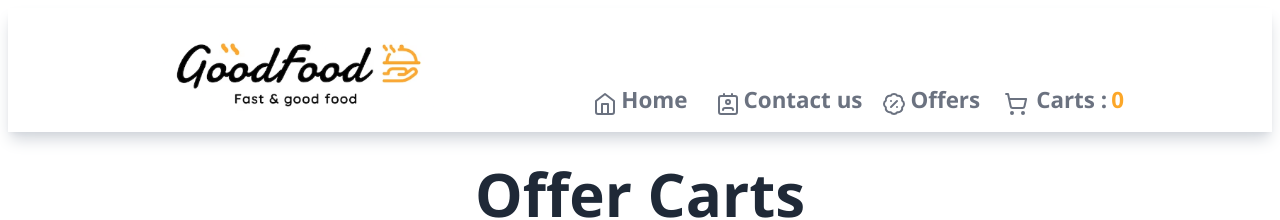
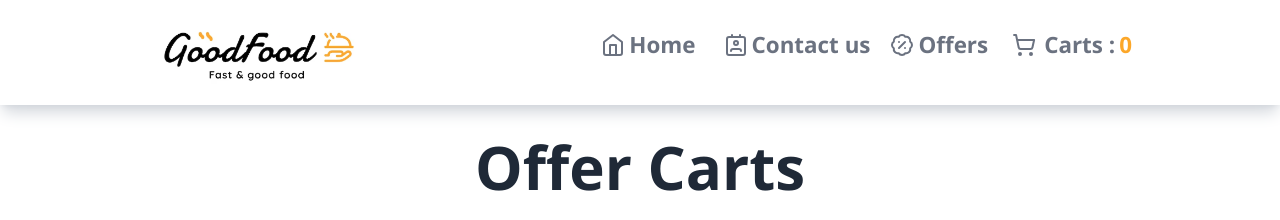
Before and after one commit to Adhav712/Food-ordering-website, a React (Vite) app: page /offers in a window 1280 px wide. Shown: the top 220 px of the page. Built offline with nearby package versions, Linux system fonts and the light colour scheme.

Commit message:
minor changes in ui

```diff
--- a/src/components/App.jsx
+++ b/src/components/App.jsx
@@ -16,7 +16,7 @@ function App() {
 
     // className='bg-gray-400'
     <Provider store={appstore}>
-      <div className='w-full'>
+      <div className='w-auto'>
         <Header />
         <Outlet />
       </div>
--- a/src/components/Body.jsx
+++ b/src/components/Body.jsx
@@ -10,6 +10,7 @@ import { Shimmerui } from './Shimmerui';
 import { Shimmercards } from './Shimmercards';
 import { Accordiandata } from '../Mock/Accordiandata';
 
+//* What's on your mind?
 
 export const Body = () => {
 
--- a/src/components/Header.jsx
+++ b/src/components/Header.jsx
@@ -8,35 +8,35 @@ export const Header = () => {
     const selector = useSelector((store) => store.cart.items)
 
     return (
-        <div className='overflow-hidden flex justify-between items-end  m-2
+        <div className='overflow-hidden flex justify-between items-center
           max-sm:block max-md:px-1 max-lg:block
       shadow-lg shadow-gray-300 px-32'>
 
-            <div className='flex justify-center'>
-                <Link to={'/home'}> <img src={images} alt="logo" className='w-72  mx-5 max-sm:w-56 py-5  overflow-hidden' /></Link>
+            <div className='flex justify-center items-center'>
+                <Link to={'/home'}> <img src={images} alt="logo" className='w-56  mx-5 max-sm:w-56 py-5  overflow-hidden' /></Link>
             </div>
 
             <ul className='flex items-center justify-center pb-4'>
                 <Link to={'/home'}>
-                    <li className=' flex justify-center items-end  outline-none mx-2 text-[1.4em]
+                    <li className=' flex justify-center items-center  outline-none mx-2 text-[1.4em]
                      text-gray-500 font-semibold  max-sm:text-[15px]  max-xl:text-md  max-sm:mx-[0.4em] hover:text-[#fca729] '>
 
                         <Home className='mx-1 text-gray-500 hover:text-[#fca729] w-[24px] max-sm:w-[18px] max-sm:mx-[2px]' />
                         Home</li></Link>
-                <Link className='flex items-end  ' to={'/contact'}>
+                <Link className='flex items-center  ' to={'/contact'}>
                     <li
-                        className=' flex justify-center items-end  mx-4 outline-none text-[1.4em] text-gray-500 font-semibold max-sm:text-md max-sm:text-[15px] max-sm:mx-[0.4em] hover:text-[#fca729]' >
+                        className=' flex justify-center items-center  mx-4 outline-none text-[1.4em] text-gray-500 font-semibold max-sm:text-md max-sm:text-[15px] max-sm:mx-[0.4em] hover:text-[#fca729]' >
 
                         <Contact className='mx-1 text-gray-500 hover:text-[#fca729] w-[24px] max-sm:w-[18px] max-sm:mx-[2px]' />
                         Contact us</li></Link>
                 <Link
                     to={'/offers'}>
                     <li
-                        className='flex justify-center items-end  outline-none text-[1.4em] text-gray-500 font-semibold max-sm:text-md max-sm:text-[15px] max-sm:mx-[0.4em] hover:text-[#fca729]'>
+                        className='flex justify-center items-center  outline-none text-[1.4em] text-gray-500 font-semibold max-sm:text-md max-sm:text-[15px] max-sm:mx-[0.4em] hover:text-[#fca729]'>
                         <BadgePercent className='mx-1 text-gray-500 hover:text-[#fca729] w-[24px] max-sm:w-[18px] max-sm:mx-[2px]' />
                         Offers</li></Link>
                 <Link to={'/carts'}> <li
-                    className=' flex justify-center items-end  outline-none  mx-4 text-[1.4em] text-gray-500 max-sm:text-[15px] font-semibold max-sm:text-md max-sm:mx-[0.4em] hover:text-[#fca729]'>
+                    className=' flex justify-center items-center  outline-none  mx-4 text-[1.4em] text-gray-500 max-sm:text-[15px] font-semibold max-sm:text-md max-sm:mx-[0.4em] hover:text-[#fca729]'>
 
                     <ShoppingCart className='mx-2 text-gray-500 hover:text-[#fca729] w-[24px] max-sm:w-[18px] max-sm:mx-[2px]' />
                     Carts :  <span className='text-[#fca729] mx-1 '> {selector.length}</span></li>
--- a/src/components/Offers.jsx
+++ b/src/components/Offers.jsx
@@ -13,7 +13,7 @@ const Offers = () => {
     return (
         <div className='mx-10'>
             <div className='text-center'>
-                <h1 className=' font-bold text-gray-800 text-6xl my-8'>Offer Carts</h1>
+                <h1 className=' font-bold text-gray-800 text-6xl my-8 max-sm:text-4xl'>Offer Carts</h1>
             </div>
             <div className=' inline-flex justify-center flex-wrap'>
                 {mapdata === undefined ? <Shimmercards /> : mapdata.map((item) => {
--- a/src/components/Restaurantcard.jsx
+++ b/src/components/Restaurantcard.jsx
@@ -6,7 +6,7 @@ import { Link } from "react-router-dom"
 import { withofferlabel } from './Restaurantmainmenucart'
 
 
-// Restaurants with online food delivery in Chennai
+//^ Restaurants with online food delivery in Chennai  [ SEARCH ]
 
 export const Restaurantcard = () => {
 
@@ -96,7 +96,7 @@ export const Restaurantcard = () => {
                     className="text-gray-600 max-sm:text-sm max-sm:mx-0  max-sm:my-4 py-2 px-4 border border-gray-300 mx-2 rounded-3xl">Reset</button>
 
             </div>
-            <div className="flex flex-wrap justify-center">
+            <div className="flex flex-wrap justify-center ">
                 {
                     data.length > 0 && filterarray.map((item) => {
                         return <Link key={item.info.id} to={'/home/topratedrestaurant/' + item.info.id}>
--- a/src/components/Restaurantcarddetails.jsx
+++ b/src/components/Restaurantcarddetails.jsx
@@ -22,16 +22,16 @@ export const Restaurantcarddetails = () => {
     const datalen = Accordiancard?.data?.cards?.length
 
     return datalen === undefined ? <Shimmeraccordian /> : (
-        < div className="mx-[17em] max-sm:mx-[1em] max-lg:mx-[2em] mt-20 overflow-hidden" >
+        < div className="mx-[17em] max-sm:mx-[1em] max-lg:mx-[2em] mt-20 max-sm:mt-10 overflow-hidden " >
             {console.log(datalen)}
-            <div className=" border border-gray-300 px-8 rounded-xl">
+            <div className=" border border-gray-300 px-8 max-sm:px-4 rounded-xl">
                 <h1 className="text-gray-900 text-4xl font-bold mt-10 max-sm:text-2xl">{headerdata?.name}</h1>
                 <div className="flex justify-between items-center max-sm:mt-4">
                     <div>
                         <h1 className="text-gray-500 mt-4">{headerdata?.cuisines.join(' ')}</h1>
                         <h1 className="text-gray-500 m1-1 max-sm:text-sm">{headerdata?.areaName} {headerdata?.sla?.lastMileTravelString}</h1>
                     </div>
-                    <div className="border-2 border-slate-300 p-2 mx-2 max-sm:border-1">
+                    <div className="border-2 border-slate-300 p-2 mx-2 max-sm:border-1 ">
                         <div className="flex justify-center items-center border-b-2 border-slate-300 max-sm:border-1">
                             {
                                 < Star className="p-1 size-8 font-bold text-green-600 max-sm:size-6" />}
@@ -41,7 +41,7 @@ export const Restaurantcarddetails = () => {
                     </div>
                 </div>
                 <div className="border-b-[0.2em]  border-dashed items-center pt-4 pb-2 border-slate-300 flex ">
-                    {headerdata?.feeDetails?.message && <Info className="bg-orange-500 mb-4 size-6 text-white rounded-full mx-2" />}
+                    {headerdata?.feeDetails?.message && <Info className="bg-orange-500 mb-4 max-sm:w-7 size-6 text-white rounded-full mx-2" />}
                     <p className="text-slate-500 pb-4 max-sm:text-sm">{headerdata?.feeDetails?.message}</p>
                 </div>
 
--- a/src/components/Restaurantmainmenucart.jsx
+++ b/src/components/Restaurantmainmenucart.jsx
@@ -1,11 +1,14 @@
 import { Star } from "lucide-react"
+
+//^ Restaurants with online food delivery in Chennai  [ CARDS ]
+
 
 export const Restaurantmainmenucart = ({ data }) => {
     const { name, avgRatingString, cuisines, sla, cloudinaryImageId, costForTwo } = data?.info
 
     return data !== undefined && (
         <div className="">
-            <div className=' my-4 transition ease-out   hover:shadow-lg hover:scale-95 hover:shadow-slate-500  delay-75  duration-100
+            <div className=' my-4 transition ease-out   hover:shadow-lg  hover:shadow-slate-500  delay-75  duration-100
                              max-sm:w-64 w-[18em]  shadow-md shadow-slate-300  rounded-xl p-4 m-3 min-h-48 h-[26em] max-h-[30em]'>
                 <div className='flex justify-center items-center'>
                     <img
--- a/src/components/Restauranttitlecard.jsx
+++ b/src/components/Restauranttitlecard.jsx
@@ -1,6 +1,8 @@
 import { ChevronDown } from "lucide-react";
 import { Restaurantgroupcard } from "./Restaurantgroupcard";
 import { useState } from "react";
+
+//*  COMMON CARD DETAILS - { TITLE , OFFER DETAILS }!!
 
 export const Restauranttitlecard = (props) => {
 
@@ -15,21 +17,21 @@ export const Restauranttitlecard = (props) => {
     console.log(data?.cards.length);
 
     return (
-        <div className="my-10  ">
+        <div className="my-10 mx-2 ">
             {
                 data?.cards.filter((item) => item?.card?.card?.["@type"] ===
                     "type.googleapis.com/swiggy.presentation.food.v2.ItemCategory")
                     .map((item, index) => {
                         return (
                             <div key={item?.card?.card?.title}
-                                className=" px-8 my-5 shadow-lg shadow-gray-300 rounded-xl py-5 ">
+                                className=" px-8 max-sm:px-5 my-5 shadow-lg shadow-gray-300 rounded-xl py-5 ">
 
                                 <div
                                     className="flex justify-between mt-5"
                                     onClick={() => { datashow(index) }}
                                 >
                                     <h1
-                                        className=" text-xl font-bold text-gray-900">
+                                        className=" text-xl font-bold text-gray-900 max-sm:text-lg">
                                         {item?.card?.card?.title}{` (${item?.card?.card?.itemCards.length})`}</h1>
                                     <ChevronDown
                                         className="size-10 text-gray-900 cursor-pointer" />
```
Also changed, not shown: src/components/Restaurantgroupcard.jsx (+9 -13 lines).
